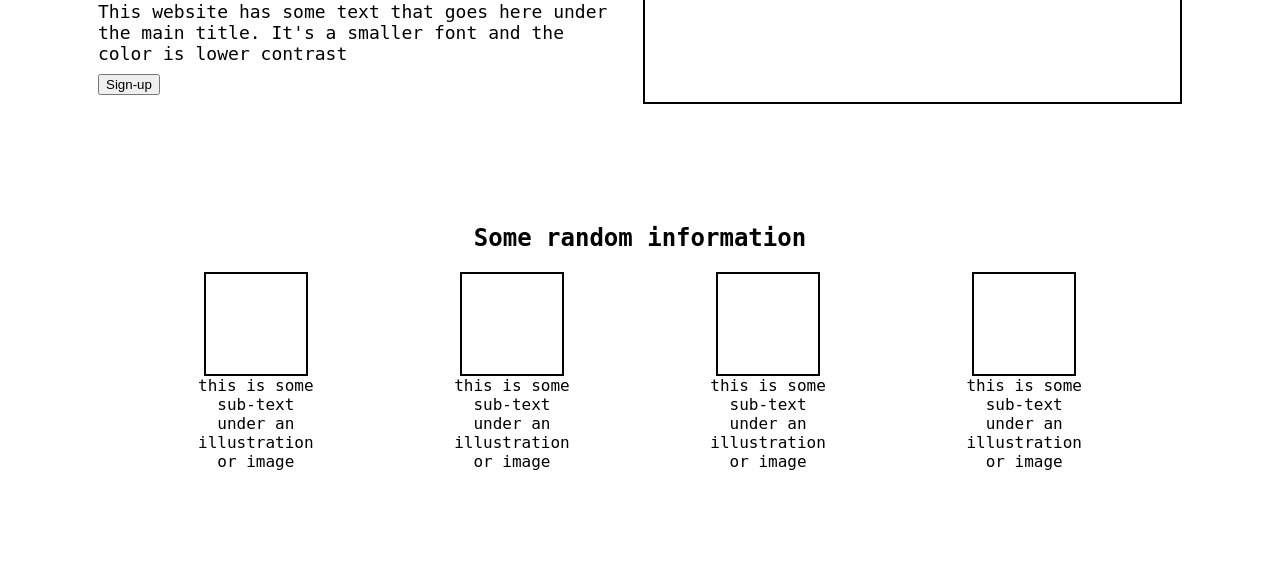
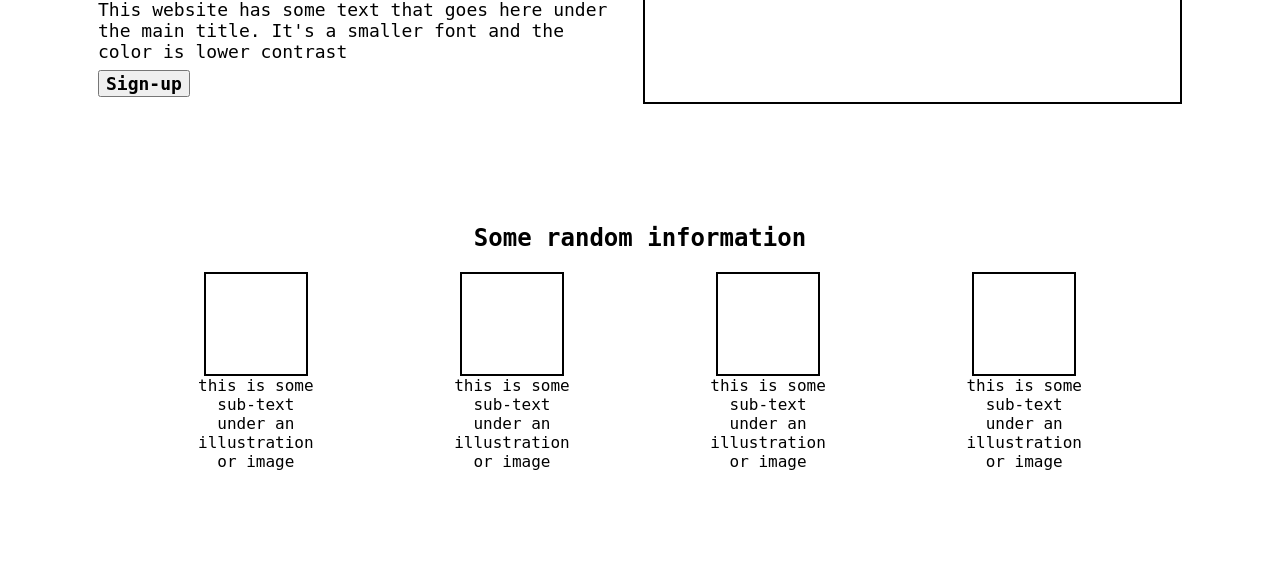
Before and after one commit to M-Marco-M/landing-page, a plain HTML site: page index.html in a window 1280 px wide. Shown: the part 227-800 px from the top of the page. Drawn offline with Linux system fonts and the light colour scheme.

Commit message:
Set button font settings

```diff
--- a/style.css
+++ b/style.css
@@ -8,6 +8,12 @@ body {
     flex-direction: column;
     align-items: center;
     gap: 100px;
+}
+
+button {
+    font-size: 18px;
+    font-weight: bold;
+    font-family: inherit;
 }
 
 /*Header section*/
```
